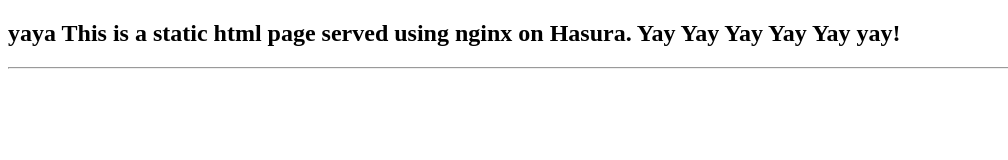
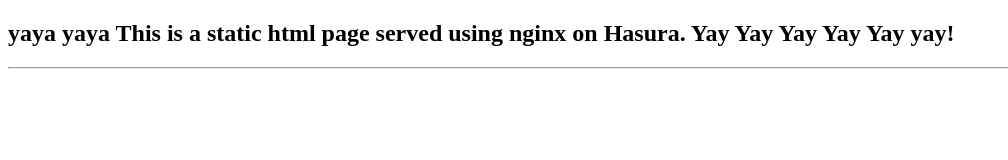
Before and after one commit to tirumaraiselvan/nginx-githook-demo, a plain HTML site: page app/src/index.html in a window 1280 px wide. Shown: the whole page, without its empty margins (0-1008 px from the left). Drawn offline with nearby package versions, Linux system fonts and the light colour scheme.

Commit message:
lakjdfla

```diff
--- a/app/src/index.html
+++ b/app/src/index.html
@@ -9,7 +9,7 @@
   	<script src="https://cdnjs.cloudflare.com/ajax/libs/underscore.js/1.8.3/underscore-min.js"></script>
   </head>
   <body>
-    <h2> yaya This is a static html page served using nginx on Hasura. Yay Yay Yay Yay Yay yay!</h2>
+    <h2> yaya yaya This is a static html page served using nginx on Hasura. Yay Yay Yay Yay Yay yay!</h2>
     <h3 style="color:#d5d5d5;">
       <em>
     </h3>
```
